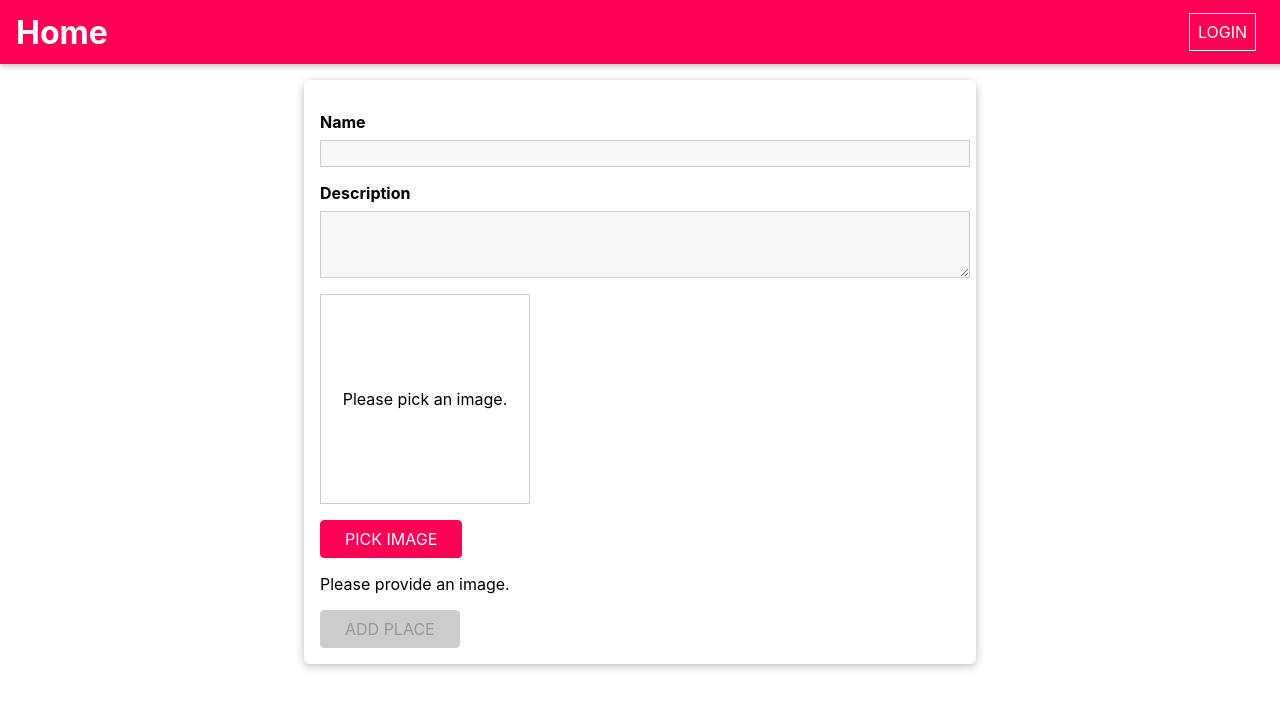
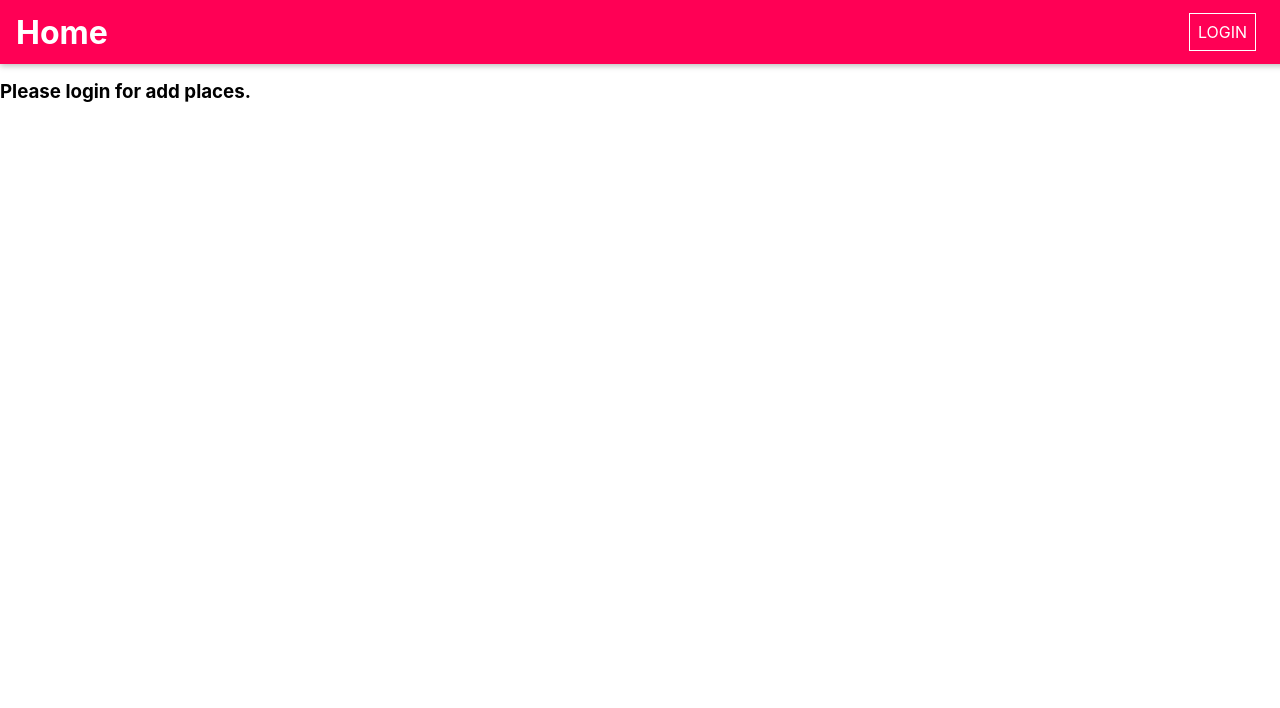
Before and after one commit to gbeto21/share-places-serverless, a React (Create React App) app in the folder frontend/: page /places/new in a window 1280 px wide. Shown: the top 708 px of the page. Built offline with nearby package versions, Linux system fonts and the light colour scheme.

Commit message:
The routes are protected.

```diff
--- a/frontend/src/places/pages/NewPlace.js
+++ b/frontend/src/places/pages/NewPlace.js
@@ -37,7 +37,7 @@ const NewPlace = () => {
     }
   }, false)
 
-  const { getIdTokenClaims } = useAuth0()
+  const { getIdTokenClaims, isAuthenticated } = useAuth0()
   const navigate = useNavigate();
 
   const placeSubmitHandler = async event => {
@@ -69,6 +69,12 @@ const NewPlace = () => {
 
   return (
     <React.Fragment>
+      {!isAuthenticated &&
+        <h3>Please login for add places.</h3>
+      }
+      {
+        isAuthenticated &&
+        (<React.Fragment>
           <ErrorModal error={error} onClear={clearError} />
           <form className="place-form" onSubmit={placeSubmitHandler}>
             {isLoading && <LoadingSpinner asOverlay />}
@@ -99,6 +105,9 @@ const NewPlace = () => {
             </Button>
           </form>
         </React.Fragment>
+        )
+      }
+    </React.Fragment>
   );
 };
 
--- a/frontend/src/places/pages/UpdatePlace.js
+++ b/frontend/src/places/pages/UpdatePlace.js
@@ -1,4 +1,4 @@
-import React, { useEffect, useState, useContext } from 'react';
+import React, { useEffect, useState } from 'react';
 import { useParams, useNavigate } from 'react-router-dom';
 import {
   getPlace,
@@ -17,16 +17,14 @@ import Card from '../../shared/components/UIElements/Card'
 import LoadingSpinner from "../../shared/components/UIElements/LoadingSpinner";
 import ErrorModal from "../../shared/components/UIElements/ErrorModal";
 import { useHttpClient } from "../../shared/hooks/http-hook";
-import { AuthContext } from "../../shared/context/auth-context";
 
 const UpdatePlace = () => {
 
-  const auth = useContext(AuthContext)
   const { isLoading, error, sendRequest, clearError } = useHttpClient()
   const [loadedPlace, setLoadedPlace] = useState()
   const placeId = useParams().placeId;
   const navigate = useNavigate();
-  const { getIdTokenClaims } = useAuth0()
+  const { getIdTokenClaims, isAuthenticated } = useAuth0()
   const [formState, inputHandler, setFormData] = useForm(
     {
       name: {
@@ -44,6 +42,7 @@ const UpdatePlace = () => {
   useEffect(() => {
     const fetchPlace = async () => {
       try {
+        if (isAuthenticated) {
           const token = await (await getIdTokenClaims()).__raw
           const place = await getPlace(token, placeId)
           setLoadedPlace(place)
@@ -60,6 +59,7 @@ const UpdatePlace = () => {
             },
             true
           );
+        }
       } catch (error) {
         console.error("Error geting place: ", error);
       }
@@ -80,16 +80,6 @@ const UpdatePlace = () => {
       console.log("New data: ", placeToUpdate);
       await updatePlace(token, placeToUpdate)
       console.log("Place updated correctly.");
-      // await sendRequest(
-      //   `${process.env.REACT_APP_URL}places/${placeId}`,
-      //   'PATCH',
-      //   JSON.stringify({
-      //     title: formState.inputs.title.value,
-      //     description: formState.inputs.description.value
-      //   }), {
-      //   'Content-Type': 'application/json',
-      //   Authorization: 'Bearer ' + auth.token
-      // })
       navigate('/')
     }
     catch (error) {
@@ -117,6 +107,12 @@ const UpdatePlace = () => {
 
   return (
     <React.Fragment>
+      {!isAuthenticated &&
+        <h3>Please login for update places.</h3>
+      }
+      {
+        isAuthenticated &&
+        (<React.Fragment>
           <ErrorModal error={error} onClear={clearError} />
           {!isLoading &&
             loadedPlace &&
@@ -146,6 +142,7 @@ const UpdatePlace = () => {
                 UPDATE PLACE
               </Button>
             </form>}
+        </React.Fragment>)}
     </React.Fragment>
   );
 };
```
Lines whose indentation alone changed are shown as unchanged.
